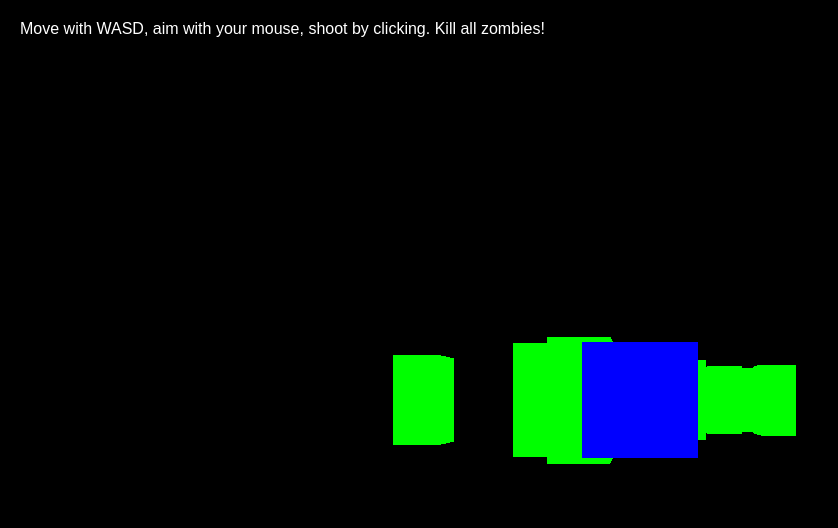
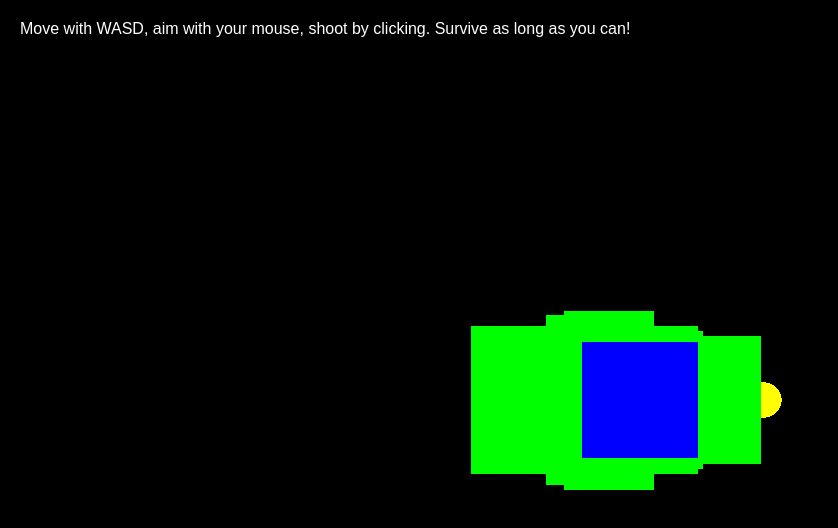
Before and after one commit to PROroblox1212/website, a plain HTML site: page index.html in a window 1280 px wide. Shown: the whole page, without its empty margins (0-838 px from the left). Drawn offline with nearby package versions, Linux system fonts and the light colour scheme; animation ran at ten frames a second.

Commit message:
Update index.html

```diff
--- a/index.html
+++ b/index.html
@@ -3,7 +3,7 @@
 <head>
     <meta charset="UTF-8">
     <meta name="viewport" content="width=device-width, initial-scale=1.0">
-    <title>Modular Zombie FPS Game</title>
+    <title>Expanded Zombie FPS Game</title>
     <style>
         body {
             margin: 0;
@@ -24,7 +24,7 @@
     </style>
 </head>
 <body>
-    <div id="info">Move with WASD, aim with your mouse, shoot by clicking. Kill all zombies!</div>
+    <div id="info">Move with WASD, aim with your mouse, shoot by clicking. Survive as long as you can!</div>
     <script src="https://cdnjs.cloudflare.com/ajax/libs/three.js/r128/three.min.js"></script>
     <script>
         // === Modular Structure ===
@@ -36,7 +36,9 @@
                 this.player = null;
                 this.zombies = [];
                 this.bullets = [];
+                this.powerUps = [];
                 this.score = 0;
+                this.playerHealth = 100;
                 this.zombieCount = 10;
                 this.init();
             }
@@ -61,6 +63,9 @@
                 for (let i = 0; i < this.zombieCount; i++) {
                     this.spawnZombie();
                 }
+
+                // Spawn initial power-up
+                this.spawnPowerUp();
 
                 // Animation loop
                 this.animate();
@@ -87,6 +92,20 @@
                 this.scene.add(zombie);
             }
 
+            spawnPowerUp() {
+                const powerUp = new THREE.Mesh(
+                    new THREE.SphereGeometry(0.5, 16, 16),
+                    new THREE.MeshBasicMaterial({ color: 0xffff00 })
+                );
+                powerUp.position.set(
+                    Math.random() * 10 - 5,
+                    0,
+                    Math.random() * -10
+                );
+                this.powerUps.push(powerUp);
+                this.scene.add(powerUp);
+            }
+
             shootBullet() {
                 const bullet = new THREE.Mesh(
                     new THREE.SphereGeometry(0.2, 8, 8),
@@ -97,8 +116,48 @@
                 this.scene.add(bullet);
             }
 
-            updateGame() {
-                // Bullet mechanics
+            updateZombies() {
+                this.zombies.forEach((zombie) => {
+                    // Move zombies toward the player
+                    const speed = 0.02;
+                    zombie.position.x += (this.player.position.x - zombie.position.x) * speed;
+                    zombie.position.z += (this.player.position.z - zombie.position.z) * speed;
+
+                    // Check collision with player
+                    if (zombie.position.distanceTo(this.player.position) < 1) {
+                        this.playerHealth -= 10;
+                        this.updateHealth();
+                        zombie.position.set(
+                            Math.random() * 10 - 5,
+                            0,
+                            Math.random() * -20
+                        ); // Respawn zombie
+                    }
+                });
+            }
+
+            updateHealth() {
+                if (this.playerHealth <= 0) {
+                    alert("Game Over! You ran out of health.");
+                    this.resetGame();
+                }
+            }
+
+            collectPowerUp() {
+                this.powerUps.forEach((powerUp, index) => {
+                    if (powerUp.position.distanceTo(this.player.position) < 1) {
+                        this.playerHealth = Math.min(this.playerHealth + 20, 100);
+                        alert("You collected a health boost!");
+                        this.scene.remove(powerUp);
+                        this.powerUps.splice(index, 1);
+
+                        // Spawn another power-up after a delay
+                        setTimeout(() => this.spawnPowerUp(), 5000);
+                    }
+                });
+            }
+
+            updateBullets() {
                 this.bullets.forEach((bullet, index) => {
                     bullet.position.z -= 0.5;
                     if (bullet.position.z < -50) {
@@ -106,8 +165,9 @@
                         this.bullets.splice(index, 1);
                     }
                 });
+            }
 
-                // Zombie collision
+            checkZombieHits() {
                 this.zombies.forEach((zombie, zombieIndex) => {
                     this.bullets.forEach((bullet, bulletIndex) => {
                         if (zombie.position.distanceTo(bullet.position) < 1) {
@@ -119,10 +179,17 @@
                         }
                     });
                 });
+            }
+
+            updateGame() {
+                this.updateBullets();
+                this.updateZombies();
+                this.collectPowerUp();
+                this.checkZombieHits();
 
                 // Win condition
                 if (this.zombies.length === 0) {
-                    alert(`You win! Your score is: ${this.score}`);
+                    alert(`You win! Final Score: ${this.score}`);
                     this.resetGame();
                 }
             }
@@ -130,10 +197,13 @@
             resetGame() {
                 this.zombies = [];
                 this.bullets = [];
+                this.powerUps = [];
                 this.score = 0;
+                this.playerHealth = 100;
                 for (let i = 0; i < this.zombieCount; i++) {
                     this.spawnZombie();
                 }
+                this.spawnPowerUp();
             }
 
             animate() {
```
